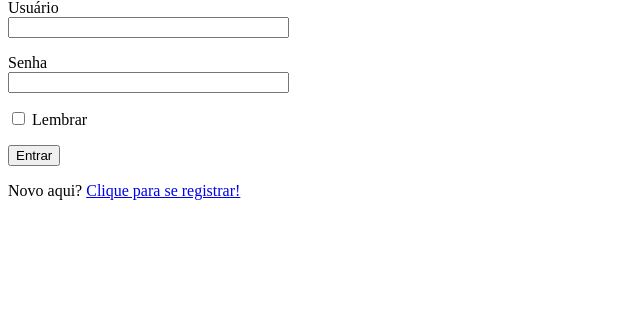
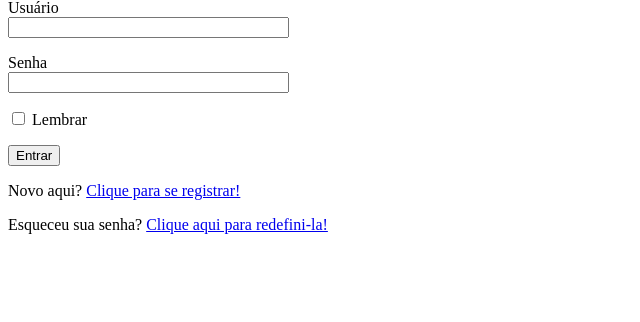
Before and after one commit to QueirozT/Blog-simples-com-Flask, a Flask app: page /login in a window 1280 px wide. Shown: the part 117-439 px from the top of the page, without its empty margins (0-640 px from the left). Run offline with Flask 2, Linux system fonts and the light colour scheme; parts of the project's set-up code (start-up, migrations or seed data) failed here and were passed over.

Commit message:
Adicionando o link para a página de redefinição de senha no template login

```diff
--- a/app/templates/login.html
+++ b/app/templates/login.html
@@ -29,4 +29,8 @@
         Novo aqui? <a href="{{ url_for('blog.register') }}">Clique para se registrar!</a>
     </p>
 
+    <p>
+        Esqueceu sua senha? <a href="{{ url_for('blog.reset_password_request') }}">Clique aqui para redefini-la!</a>
+    </p>
+
 {% endblock %}
```
